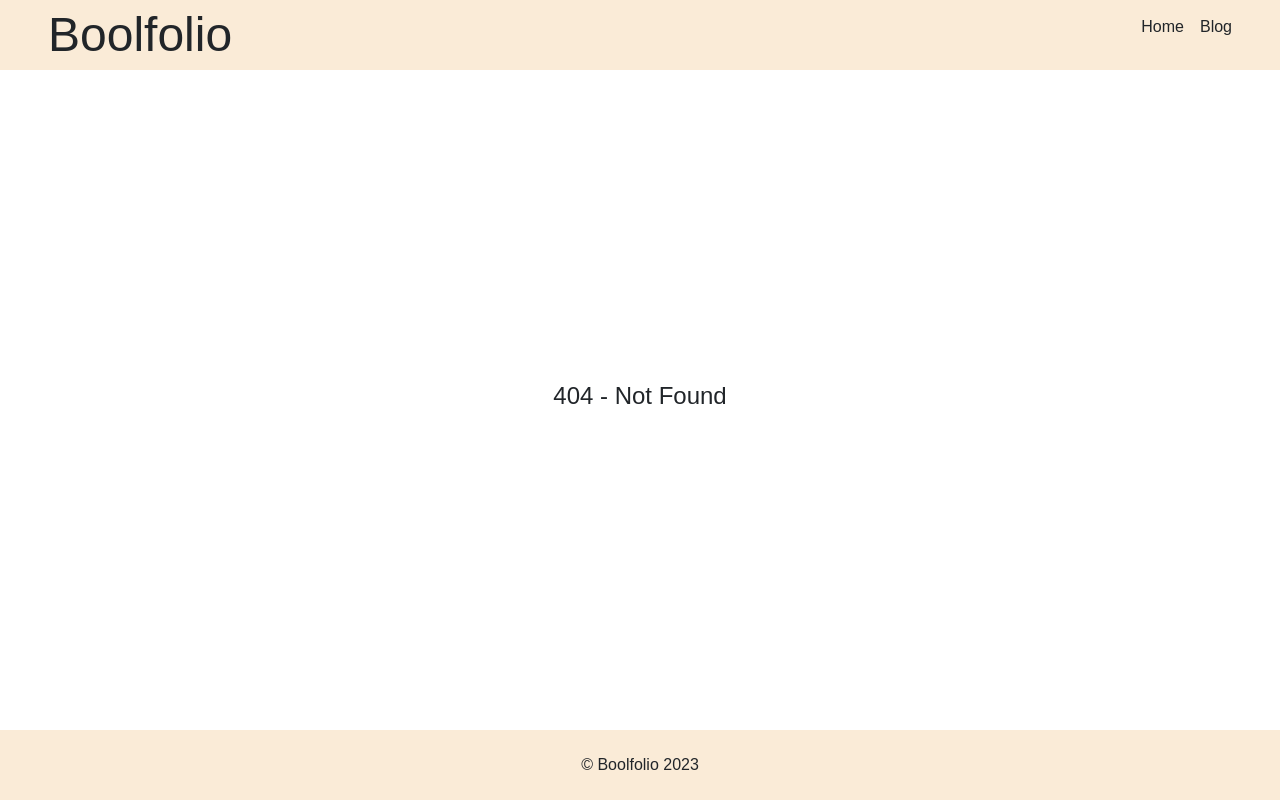
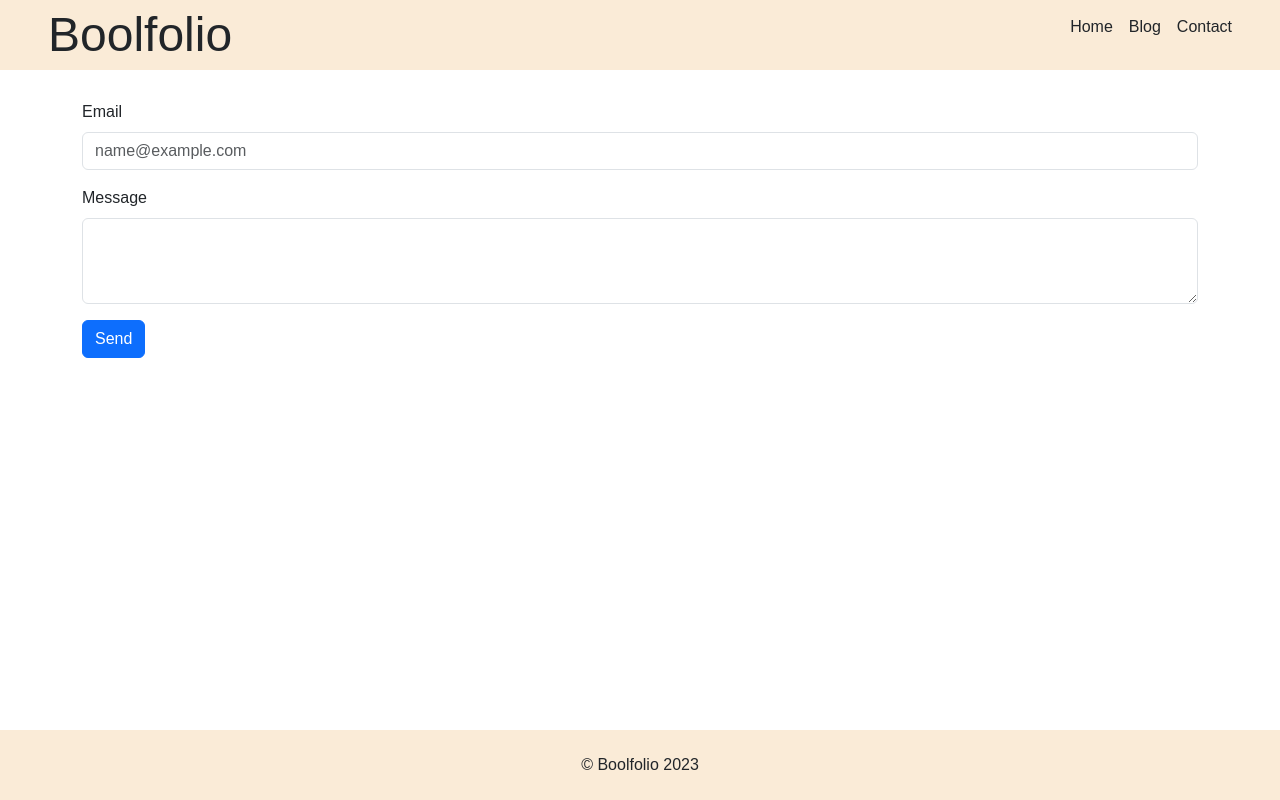
Before and after one commit to matteobonesini/vite-boolfolio, a Vue app: page /contact in a window 1280 px wide. Before the commit this address had no page. Built offline with nearby package versions, Linux system fonts and the light colour scheme.

Commit message:
add: contact form

```diff
--- a/src/components/HeaderComponent.vue
+++ b/src/components/HeaderComponent.vue
@@ -14,8 +14,11 @@ export default {
                 <li class="me-3">
                     <router-link :to="{ name: 'home' }" class="nav-link">Home</router-link>
                 </li>
+                <li class="me-3">
+                    <router-link :to="{ name: 'blog' }" class="nav-link">Blog</router-link>
+                </li>
                 <li>
-                    <router-link :to="{ name: 'blog' }" class="nav-link">Blog</router-link>
+                    <router-link :to="{ name: 'contact' }" class="nav-link">Contact</router-link>
                 </li>
             </ul>
         </nav>
--- /dev/null
+++ b/src/pages/AppContact.vue
@@ -0,0 +1,47 @@
+<script>
+import axios from 'axios';
+
+export default {
+    data() {
+        return {
+            contact: {
+                email: '',
+                message: ''
+            },
+            sended: false
+        }
+    },
+    methods: {
+        sendMessage() {
+            axios.post('http://127.0.0.1:8000/api/email', this.contact)
+                .then((response) => {
+                    console.log(response.data.result);
+                    this.sended = response.data.result;
+                })
+                .catch((error) => {
+                    console.log(error.message);
+                    this.sended = false;
+                });
+        }
+    }
+}
+</script>
+
+<template>
+    <form @submit.prevent="sendMessage()">
+        <div class="mb-3">
+            <label for="email" class="form-label">Email</label>
+            <input type="email" class="form-control" id="email" name="email" placeholder="name@example.com"
+                v-model="contact.email" required>
+        </div>
+        <div class="mb-3">
+            <label for="message" class="form-label">Message</label>
+            <textarea class="form-control" id="message" name="message" v-model="contact.message" rows="3" minlength="1"
+                required></textarea>
+        </div>
+        <button class="btn btn-primary" type="submit">Send</button>
+    </form>
+    <h3 class="mt-5" v-if="sended"><span class="badge bg-success">Inviata!</span></h3>
+</template>
+
+<style scoped></style>
--- a/src/router.js
+++ b/src/router.js
@@ -3,6 +3,7 @@ import { createRouter, createWebHistory } from 'vue-router';
 import AppHome from './pages/AppHome.vue';
 import AppProjects from './pages/AppProjects.vue';
 import AppSingleProject from './pages/AppSingleProject.vue';
+import AppContact from './pages/AppContact.vue';
 import AppNotFound from './pages/AppNotFound.vue';
 
 const router = createRouter({
@@ -24,6 +25,11 @@ const router = createRouter({
             component: AppSingleProject
         },
         {
+            path: '/contact',
+            name: 'contact',
+            component: AppContact
+        },
+        {
             path: '/:pathMatch(.*)*',
             name: 'not-found',
             component: AppNotFound
```
